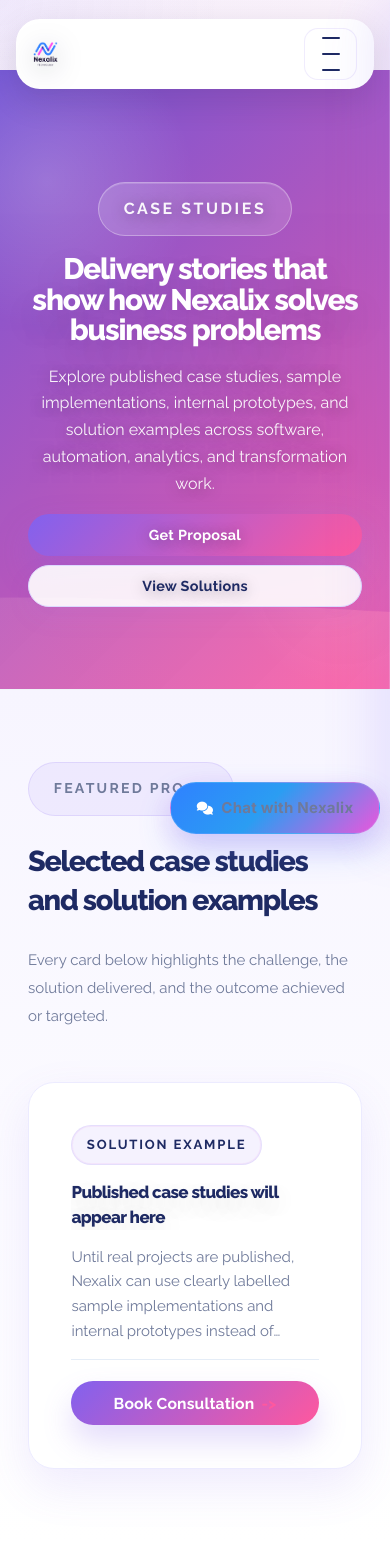
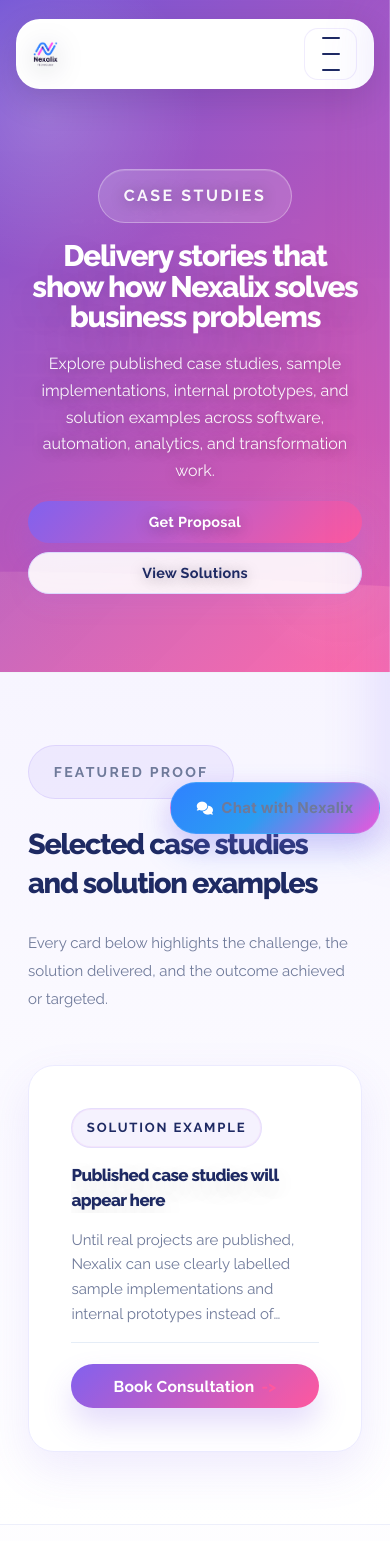
Before and after one commit to DengAchiek/nexalix, a Django app: page /case-studies/ in a window 390 px wide. Shown: the top 1541 px of the page. Run offline with Django 5.2, Linux system fonts and the light colour scheme; data comes from the database, SQL or seed files in the repository; data that the repository does not hold is empty.

Commit message:
Apply floating hero overlap to pages

```diff
--- a/nexalix_app/static/css/redesign.css
+++ b/nexalix_app/static/css/redesign.css
@@ -377,6 +377,16 @@ body.theme-softy .mobile-menu-links a {
 
 body.theme-softy.page-home {
     --home-hero-overlap: clamp(6.75rem, 8vw, 7.85rem);
+}
+
+body.theme-softy.services-page,
+body.theme-softy.industries-page,
+body.theme-softy.case-studies-page,
+body.theme-softy.how-we-work-page,
+body.theme-softy.why-choose-page,
+body.theme-softy.about-page,
+body.theme-softy.solution-landing-page {
+    --page-hero-overlap: clamp(6.5rem, 7.8vw, 7.6rem);
 }
 
 body.theme-softy .nx-hero {
@@ -1375,6 +1385,17 @@ body.theme-softy .solution-hero {
     border-bottom: 0 !important;
 }
 
+body.theme-softy.services-page .services-hero-modern,
+body.theme-softy.industries-page .industries-hero-modern,
+body.theme-softy.case-studies-page .case-studies-hero,
+body.theme-softy.how-we-work-page .work-hero-modern,
+body.theme-softy.why-choose-page .why-hero-modern,
+body.theme-softy.about-page .about-hero-modern,
+body.theme-softy.solution-landing-page .solution-hero {
+    margin-top: calc(-1 * var(--page-hero-overlap)) !important;
+    padding-top: calc(clamp(7rem, 10vw, 8.5rem) + var(--page-hero-overlap)) !important;
+}
+
 body.theme-softy .services-hero-modern::before,
 body.theme-softy .industries-hero-modern::before,
 body.theme-softy .case-studies-hero::before,
@@ -2245,6 +2266,16 @@ body.theme-softy .skip-link {
         --home-hero-overlap: 4.8rem;
     }
 
+    body.theme-softy.services-page,
+    body.theme-softy.industries-page,
+    body.theme-softy.case-studies-page,
+    body.theme-softy.how-we-work-page,
+    body.theme-softy.why-choose-page,
+    body.theme-softy.about-page,
+    body.theme-softy.solution-landing-page {
+        --page-hero-overlap: 4.8rem;
+    }
+
     body.theme-softy .nx-hero {
         padding: 5.35rem 0 3.8rem;
     }
@@ -2252,6 +2283,17 @@ body.theme-softy .skip-link {
     body.theme-softy.page-home .nx-hero {
         padding-top: calc(5.95rem + var(--home-hero-overlap));
         padding-bottom: 4rem;
+    }
+
+    body.theme-softy.services-page .services-hero-modern,
+    body.theme-softy.industries-page .industries-hero-modern,
+    body.theme-softy.case-studies-page .case-studies-hero,
+    body.theme-softy.how-we-work-page .work-hero-modern,
+    body.theme-softy.why-choose-page .why-hero-modern,
+    body.theme-softy.about-page .about-hero-modern,
+    body.theme-softy.solution-landing-page .solution-hero {
+        padding-top: calc(6.2rem + var(--page-hero-overlap)) !important;
+        padding-bottom: 4rem !important;
     }
 
     body.theme-softy .nx-hero-copy h1 {
--- a/nexalix_app/templates/base.html
+++ b/nexalix_app/templates/base.html
@@ -46,7 +46,7 @@
 
     <title>{% block title %}{{ meta_title|default:'Nexalix Technologies' }}{% endblock %}</title>
     {% block extra_css %}{% endblock %}
-    <link rel="stylesheet" href="{% static 'css/redesign.css' %}?v=20260427d">
+    <link rel="stylesheet" href="{% static 'css/redesign.css' %}?v=20260427e">
     {% if structured_data_json %}
         {% for schema in structured_data_json %}
     <script type="application/ld+json">{{ schema|safe }}</script>
```
